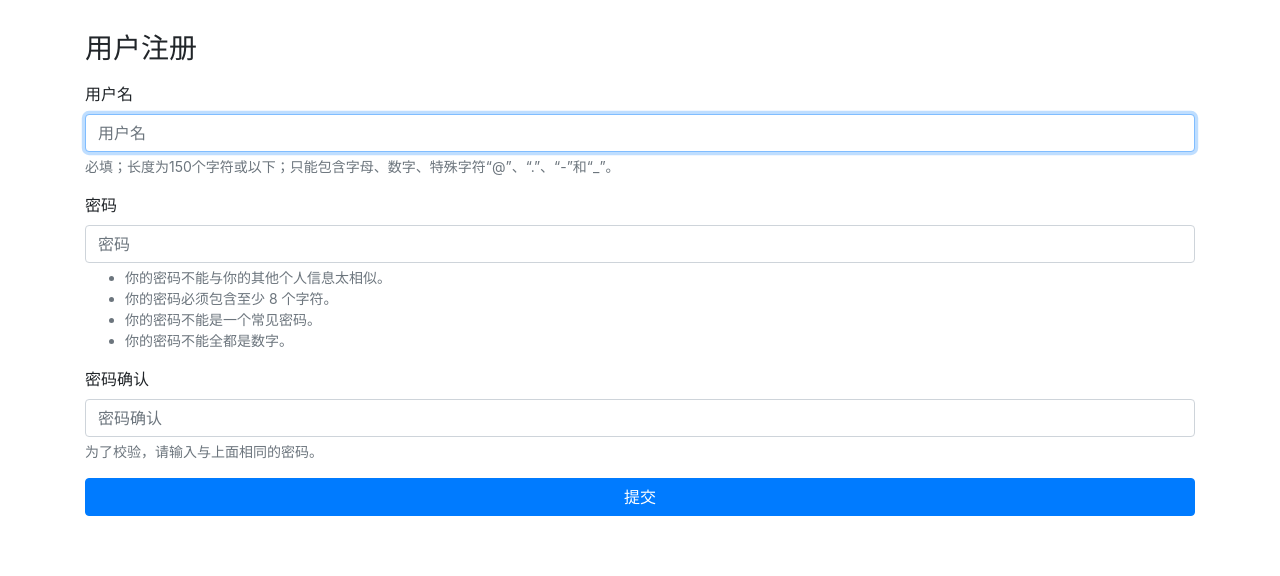
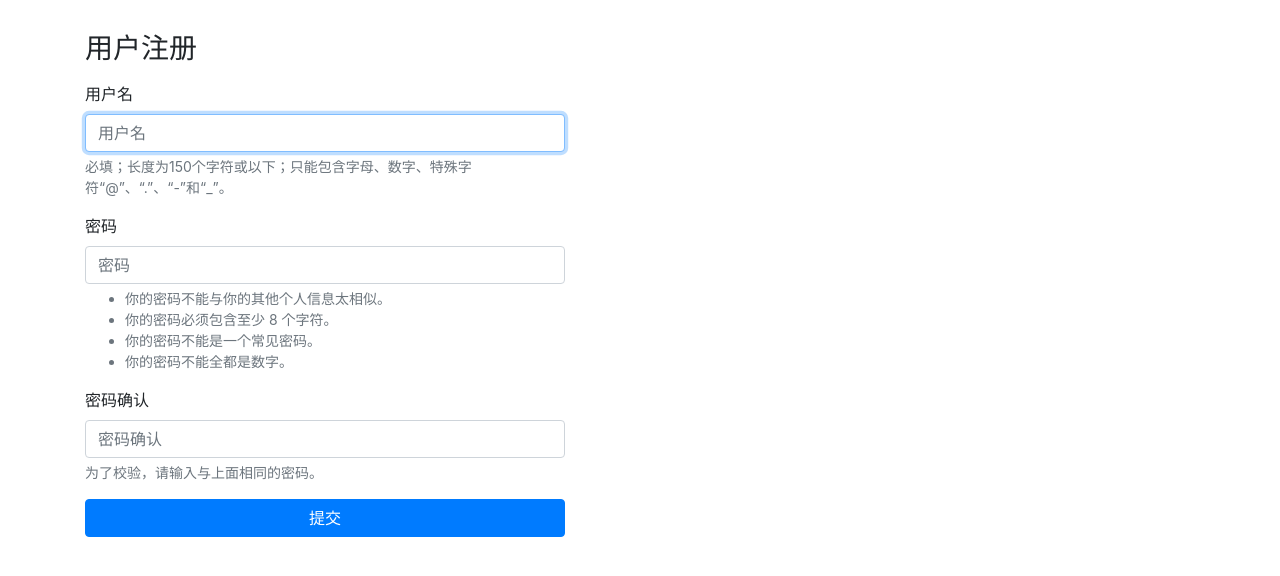
Before and after one commit to nw4869/KRS, a Django app: page /accounts/register in a window 1280 px wide. Shown: the part 56-632 px from the top of the page. Run offline with Django 3.2, Linux system fonts and the light colour scheme; some libraries are stand-ins or nearby versions.

Commit message:
update register page display

```diff
--- a/templates/registration/register.html
+++ b/templates/registration/register.html
@@ -1,13 +1,8 @@
 {% extends "base.html" %}
 {% load bootstrap4 %}
-{#{% load static %}#}
-
-{#{% block style %}#}
-{#    <link rel="stylesheet" type="text/css" href="{% static "css/register.css" %}"/>#}
-{#{% endblock %}#}
 
 {% block content %}
-    <div class="login-div">
+    <div class="register-div" style="max-width: 30em">
         <h1 class="h3 mb-3 font-weight-normal">用户注册</h1>
         <form method="post" action="{% url 'register' %}">
             {% csrf_token %}
```
